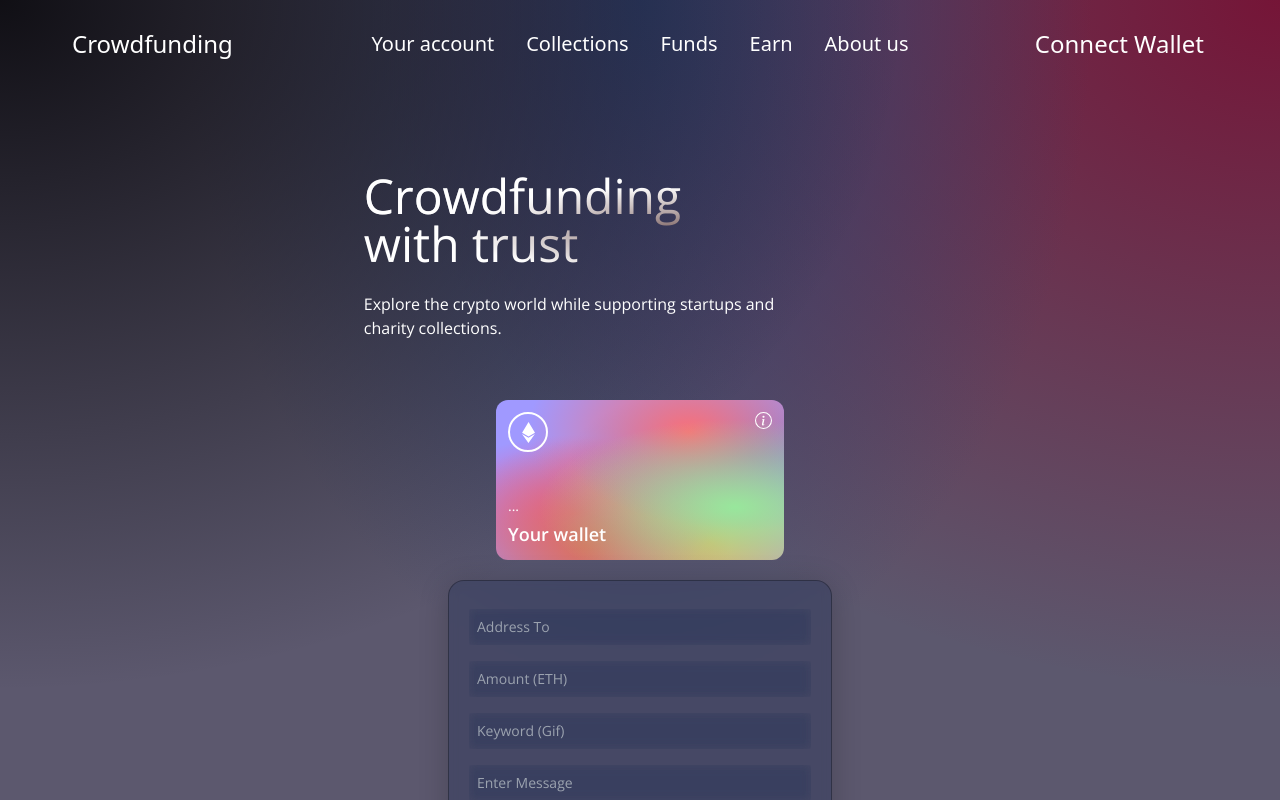
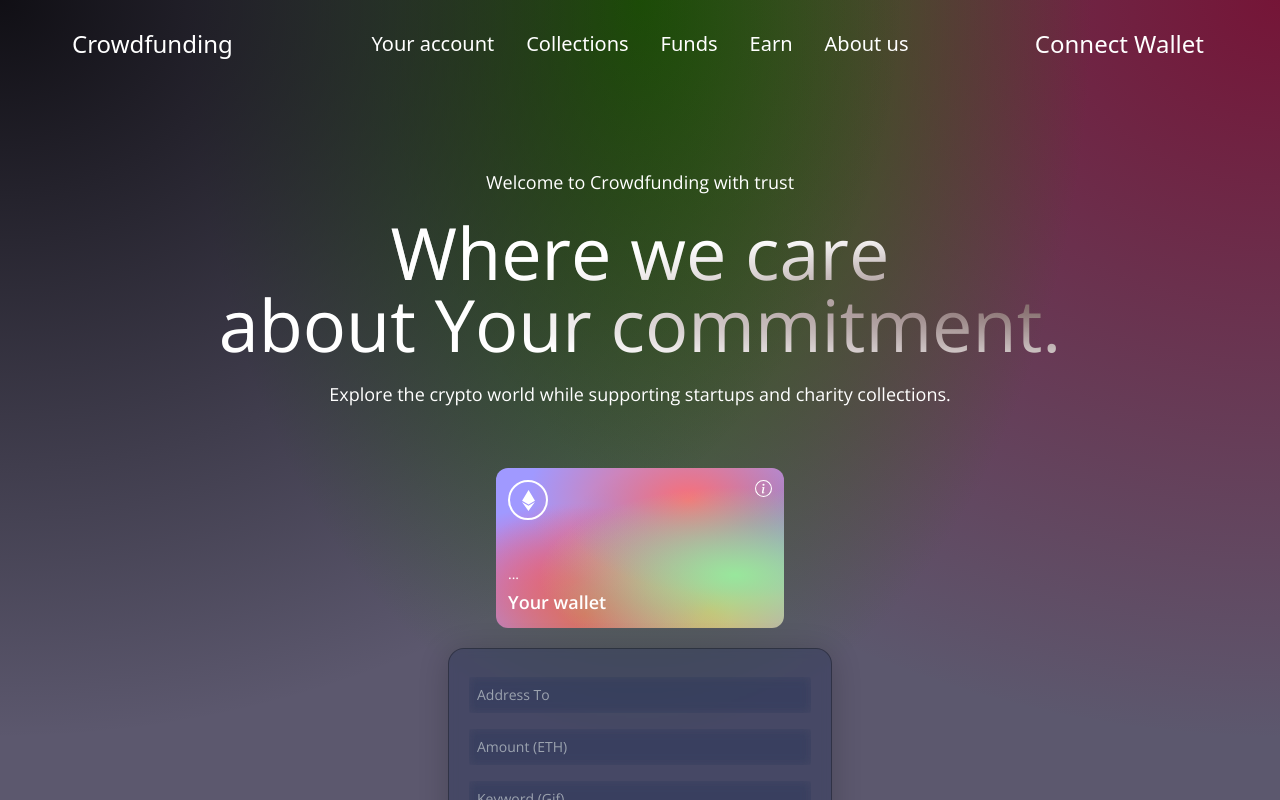
Before and after one commit to BartoszKoscielniak/Crowdfunding-with-trust-WEB3, a React (Vite) app in the folder client/: page / in a window 1280 px wide. Shown: the top 800 px of the page. Built offline with nearby package versions, Linux system fonts and the light colour scheme.

Commit message:
CHG: minor adjustments

```diff
--- a/client/src/components/homepage/Navbar.jsx
+++ b/client/src/components/homepage/Navbar.jsx
@@ -1,12 +1,10 @@
 import { useState, useContext } from 'react';
-import { HiMenu, HiMenuAlt4 } from 'react-icons/hi';
+import { HiMenuAlt4 } from 'react-icons/hi';
 import { AiOutlineClose } from 'react-icons/ai'
 import { TransactionContext } from '../../context/TransactionContext';
-import { AiFillPlayCircle } from "react-icons/ai";
 
 import { Link, NavLink } from 'react-router-dom';
 
-import logo from '../../../images/logo.png';
 
 const NavbarItem = ({ item, classProps}) => {
     const [isShown, setIsShown] = useState(false);
@@ -23,6 +21,7 @@ const NavbarItem = ({ item, classProps}) => {
 
 const Navbar = () => {
     const [toggleMenu, setToggleMenu] = useState(false);
+    const { connectWallet, currentAccount, formData, sendTransaction, handleChange, isLoading} = useContext(TransactionContext);
     const routingArray = [
         ["Your account", "account", []],
         ["Collections", "collections", ['Add collections', 'My collections']],
@@ -30,7 +29,6 @@ const Navbar = () => {
         ["Earn", "earn", ['Profits']],
         ["About us", []]
     ];
-    const { connectWallet, currentAccount, formData, sendTransaction, handleChange, isLoading} = useContext(TransactionContext);
 
     return (
         <nav className="w-full flex md:justify-center justify-between items-center p-6">
--- a/client/src/components/homepage/Welcome.jsx
+++ b/client/src/components/homepage/Welcome.jsx
@@ -38,10 +38,13 @@ const Welcome = () => {
         <div className="flex w-full justify-center items-center">
         <div className="flex mf:flex-row flex-col items-start justify-between md:p-20 py-12 px-4">
           <div className="flex flex-1 justify-start items-start flex-col mf:mr-10">
-            <h1 className="text-3xl sm:text-5xl text-white text-gradient py-1">
-              Crowdfunding <br /> with trust
+            <h1 className="flex w-full justify-center text-white text-lg">
+              Welcome to Crowdfunding with trust
+              </h1>
+            <h1 className="flex w-full justify-center text-white text-7xl text-gradient text-center py-5">
+              Where we care <br/>about Your commitment.
             </h1>
-            <p className="text-left mt-5 text-white font-light md:w-9/12 w-11/12 text-base">
+            <p className="flex w-full justify-center text-white text-lg">
               Explore the crypto world while supporting startups and charity collections.
             </p>
           </div>
--- a/client/src/index.css
+++ b/client/src/index.css
@@ -17,7 +17,7 @@ body {
   background-color:#5c586e;
   background-image:
     radial-gradient(at 0% 0%, hsla(253,16%,7%,1) 0, transparent 50%),
-    radial-gradient(at 50% 0%, hsla(225,39%,30%,1) 0, transparent 50%),
+    radial-gradient(at 50% 0%, rgb(33, 100, 2) 0, transparent 50%),
     radial-gradient(at 100% 0%, rgb(117, 21, 55) 0, transparent 50%);
 }
 
--- a/client/src/routes/Account.jsx
+++ b/client/src/routes/Account.jsx
@@ -1,7 +1,12 @@
+import { Navbar } from "../components/homepage";
+import { TransactionProvider } from '../context/TransactionContext';
+
 const Account = () => {
 
     return (
-        <div>Hello account's world</div>
+        <TransactionProvider>
+        <Navbar />
+        </TransactionProvider>
     );
 }
 
```
Also changed, not shown: client/src/main.jsx (+15 -13 lines).
